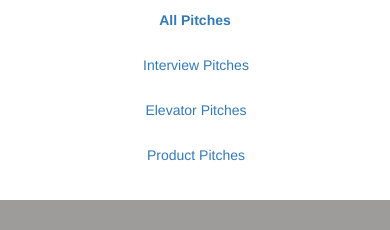
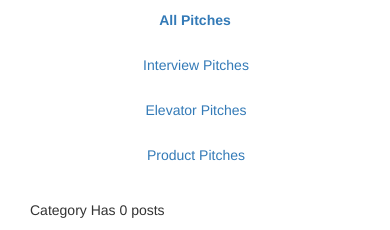
Before and after one commit to wadi-1000/Pitches, a Flask app: template app/templates/index.html in a window 390 px wide. Shown: the part 1042-1272 px from the top of the page. Before the commit the page ends 1242 px from the top, so only its background shows below. Run offline with Flask 2, Linux system fonts and the light colour scheme; the template is opened without the code that fills it, so the values that code supplies are empty; some libraries are stand-ins or nearby versions.

Commit message:
Final push of project

```diff
--- a/app/templates/index.html
+++ b/app/templates/index.html
@@ -1,4 +1,5 @@
 {%extends 'base.html'%}
+{% import 'macros.html' as macro %}
 {% block content %}
 
 <!-- Styles block -->
--- /dev/null
+++ b/app/templates/macros.html
@@ -0,0 +1,35 @@
+{% macro display(piches) %}
+<div class="container-fluid">
+		<div class="row">
+				{% if piches %}
+					{% for category in piches %}
+					<div class="col-md-4" >
+						<div class="thumbnail" id="carded">
+							<h5 class="card-header">{{category.title}}</h5>
+							<div class="card-body">
+									<p>{{category.post}}</p>
+									<p class="text-center"> Category: {{category.category}}</p>
+									<footer class="blockquote-footer text-center" > Posted by: {{category.user.username}}</footer>
+								<div><span class="foot" >{{category.comment.count()}} Comments</span>
+									<span class="foot" > <a href="{{url_for('main.like',id = category.id)}}"><i class="fa fa-thumbs-up" style="font-size:18px;color: green"></i></a> {{category.upvote.count()}}</span>
+
+
+									<span class="foot"> <a href="{{url_for('main.dislike',id = category.id)}}"> <i class="fa fa-thumbs-down" style="color:red;"></i> {{category.downvote.count()}}</a></span></div>
+
+								<a href="{{url_for('main.comment',pitch_id = category.id)}}" class="btn btn-info btn-sm"> Comment</a>
+							</div>
+						</div>
+					</div>
+
+					{% endfor %}
+				{% else %}
+				<div class="card w-90 mb-3">
+					<div class="card-body">
+
+						<p class="card-title">Category Has 0 posts</p>
+					</div>
+				</div>
+				{% endif %}
+			</div>
+</div>
+{% endmacro %}
```
Also changed, not shown: app/main/views.py (+0 -50 lines).
